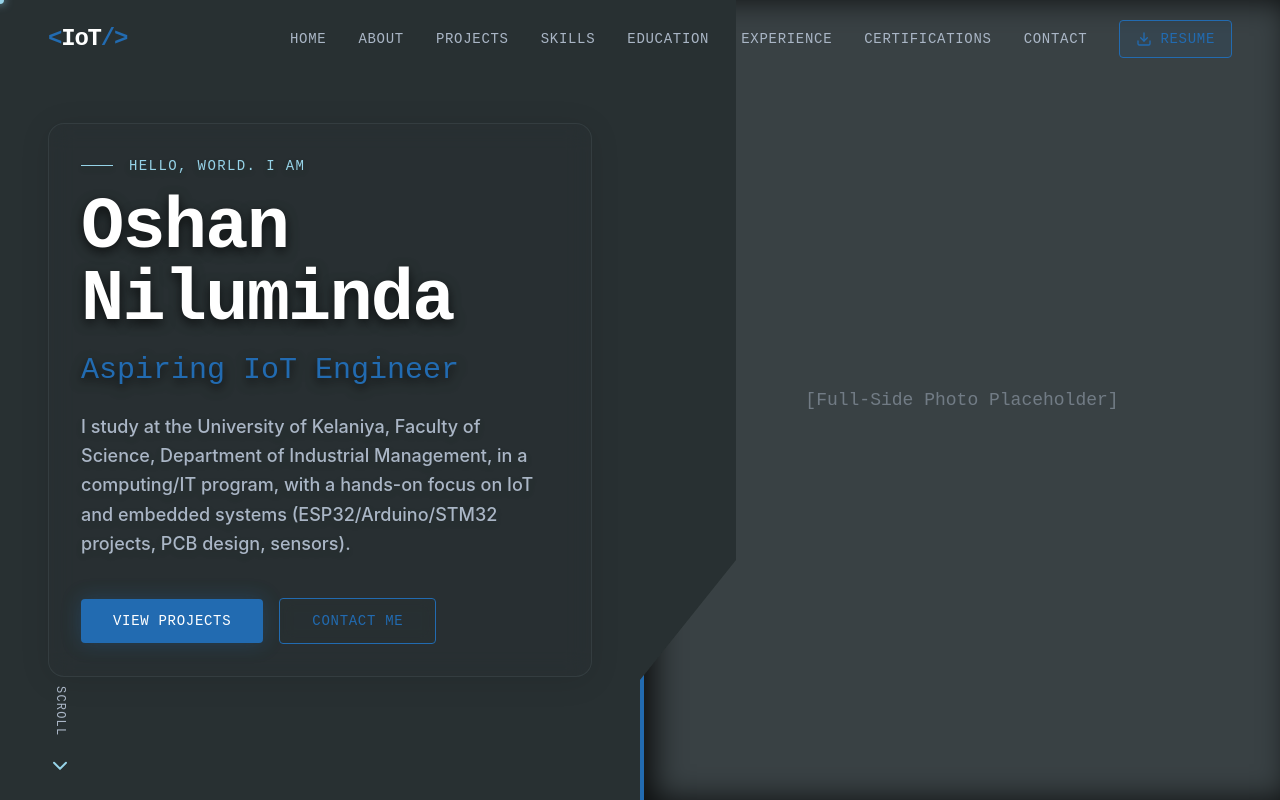
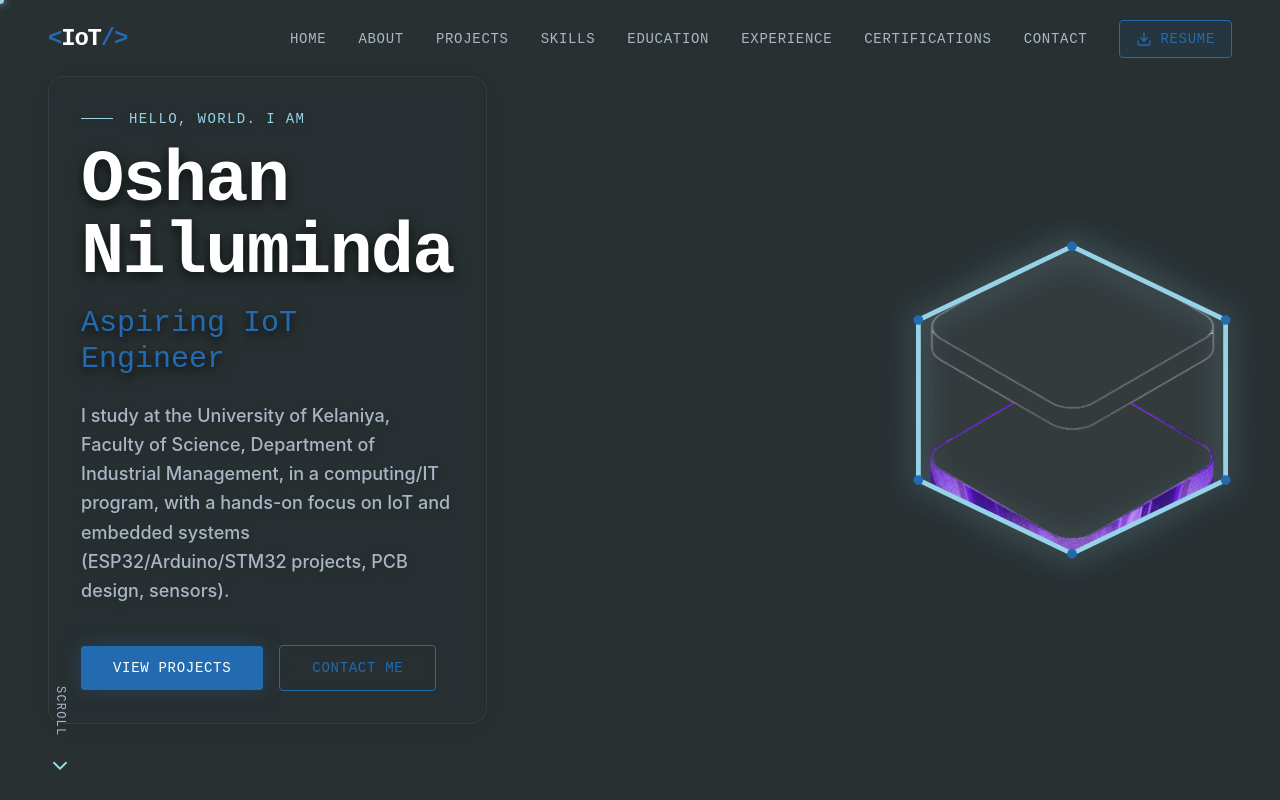
Before and after one commit to Oshanharischandra/Oshanharischandra.github.io, a React (Vite) app: page / in a window 1280 px wide. Shown: the top 800 px of the page. Built offline with nearby package versions, Linux system fonts and the light colour scheme.

Commit message:
feat: implement working hexagon ProfileFrame with real image element

```diff
--- a/src/components/sections/Hero.tsx
+++ b/src/components/sections/Hero.tsx
@@ -1,5 +1,6 @@
 import { motion, useReducedMotion } from 'framer-motion';
 import { ChevronDown } from 'lucide-react';
+import ProfileFrame from '../ui/ProfileFrame';
 
 export default function Hero() {
   const prefersReducedMotion = useReducedMotion();
@@ -44,31 +45,14 @@ export default function Hero() {
         </motion.div>
       </div>
 
-      {/* Right: Full-Side DP Container */}
+      {/* Right: Profile Frame Container */}
       <motion.div
         initial={{ opacity: 0, x: 50 }}
         animate={{ opacity: 1, x: 0 }}
         transition={{ duration: 0.8, delay: 0.2, ease: "easeOut" }}
-        className="w-full md:w-1/2 h-[50vh] md:h-screen absolute top-0 right-0 z-0 md:z-10 opacity-30 md:opacity-100"
+        className="w-full md:w-1/2 flex justify-center items-center mt-12 md:mt-0 relative z-10"
       >
-        {/* The tech-masked image container */}
-        <div
-          className="w-full h-full bg-surface border-l-4 border-primary relative overflow-hidden"
-          style={{ clipPath: 'polygon(15% 0%, 100% 0%, 100% 100%, 0% 100%, 0% 85%, 15% 70%)' }}
-        >
-          {/* Inner shadow overlay */}
-          <div className="absolute inset-0 shadow-[inset_10px_0_30px_rgba(0,0,0,0.8)] z-20 pointer-events-none"></div>
-
-          {/* Circuit pattern overlay to blend the photo */}
-          <div className="absolute inset-0 bg-[radial-gradient(ellipse_at_center,_var(--tw-gradient-stops))] from-transparent via-background/40 to-background z-10 pointer-events-none"></div>
-
-          {/* Placeholder text. Replace this inner content with an actual <img src="..." /> later */}
-          <div className="absolute inset-0 flex items-center justify-center bg-muted/5 z-0">
-            <span className="text-muted font-mono text-lg opacity-50 text-center px-4">
-              [Full-Side Photo Placeholder]
-            </span>
-          </div>
-        </div>
+        <ProfileFrame />
       </motion.div>
 
       {/* Scroll Indicator */}
--- a/src/components/ui/ProfileFrame.tsx
+++ b/src/components/ui/ProfileFrame.tsx
@@ -1,4 +1,5 @@
 import { motion } from 'framer-motion';
+import heroImg from '../../assets/hero.png';
 
 export default function ProfileFrame() {
   return (
@@ -51,10 +52,11 @@ export default function ProfileFrame() {
         className="relative w-[96%] h-[96%] bg-surface flex items-center justify-center overflow-hidden z-10"
         style={{ clipPath: 'polygon(50% 0%, 100% 25%, 100% 75%, 50% 100%, 0% 75%, 0% 25%)' }}
       >
-        {/* Placeholder text. Replace this inner content with an actual <img src="..." /> later */}
-        <span className="text-muted font-mono text-sm opacity-50 text-center px-4">
-          [Photo Placeholder]
-        </span>
+        <img
+          src={heroImg}
+          alt="Oshan Niluminda"
+          className="w-full h-full object-cover"
+        />
       </div>
     </div>
   );
```
